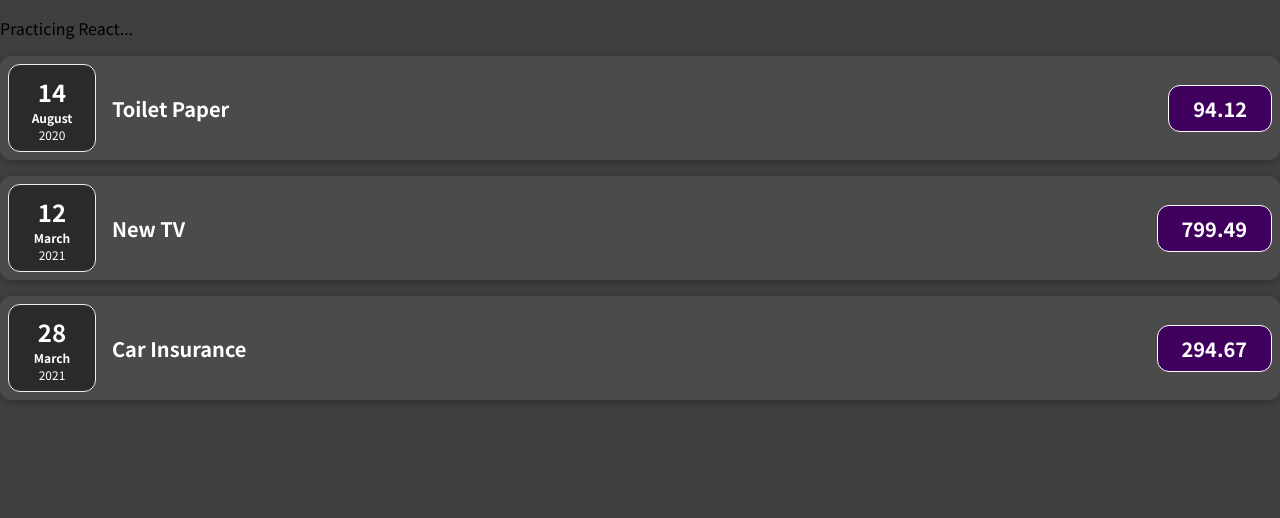
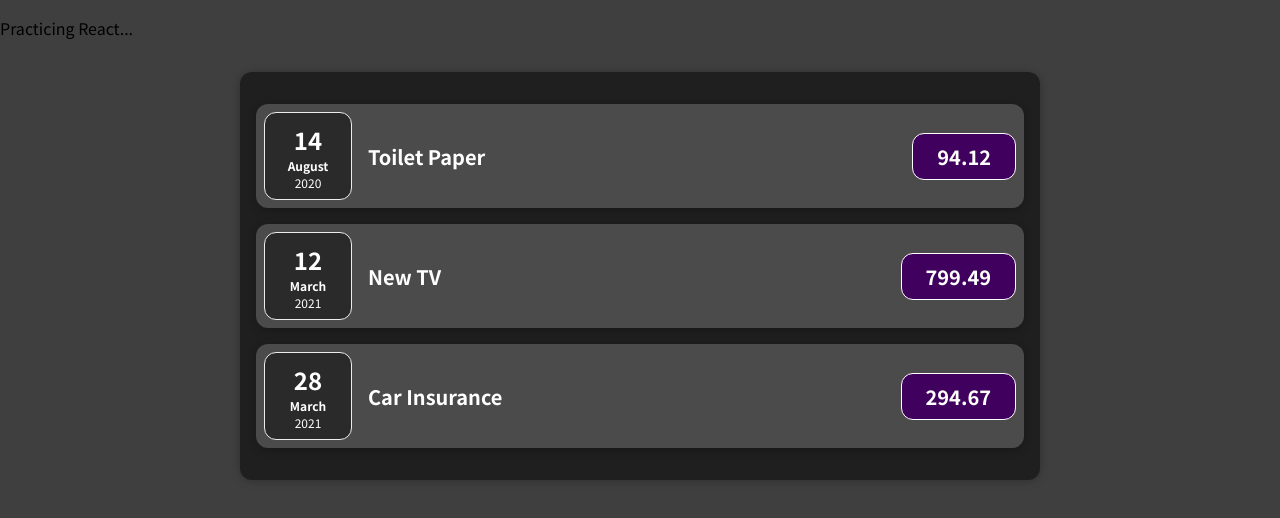
Before and after one commit to socool/udemy-react-complete-guide-code, a JavaScript app: page / in a window 1280 px wide. Shown: the top 518 px of the page. Built offline with nearby package versions, Linux system fonts and the light colour scheme.

Commit message:
assignment submission

```diff
--- a/src/App.js
+++ b/src/App.js
@@ -1,4 +1,4 @@
-import ExpenseItem from "./components/ExpenseItem";
+import Expenses from "./components/Expenses";
 
 function App() {
   //const para = document.createElement("h1");
@@ -22,23 +22,7 @@
   return (
     <div>
       <p>Practicing React...</p>
-      <ExpenseItem
-        title={expenses[0].title}
-        amount={expenses[0].amount}
-        date={expenses[0].date}
-      ></ExpenseItem>
-
-      <ExpenseItem
-        title={expenses[1].title}
-        amount={expenses[1].amount}
-        date={expenses[1].date}
-      ></ExpenseItem>
-
-      <ExpenseItem
-        title={expenses[2].title}
-        amount={expenses[2].amount}
-        date={expenses[2].date}
-      ></ExpenseItem>
+      <Expenses expenses={expenses} />
     </div>
   );
 }
--- /dev/null
+++ b/src/components/Expenses.css
@@ -0,0 +1,9 @@
+.expenses {
+  padding: 1rem;
+  background-color: rgb(31, 31, 31);
+  margin: 2rem auto;
+  width: 50rem;
+  max-width: 95%;
+  border-radius: 12px;
+  box-shadow: 0 1px 8px rgba(0, 0, 0, 0.25);
+}
--- /dev/null
+++ b/src/components/Expenses.js
@@ -0,0 +1,28 @@
+import ExpenseItem from "./ExpenseItem";
+import "./Expenses.css";
+
+function Expenses(props) {
+  return (
+    <div className="expenses">
+      <ExpenseItem
+        title={props.expenses[0].title}
+        amount={props.expenses[0].amount}
+        date={props.expenses[0].date}
+      />
+
+      <ExpenseItem
+        title={props.expenses[1].title}
+        amount={props.expenses[1].amount}
+        date={props.expenses[1].date}
+      />
+
+      <ExpenseItem
+        title={props.expenses[2].title}
+        amount={props.expenses[2].amount}
+        date={props.expenses[2].date}
+      />
+    </div>
+  );
+}
+
+export default Expenses;
```
